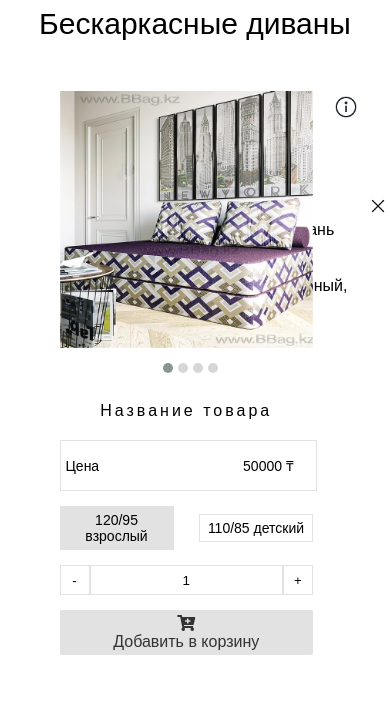
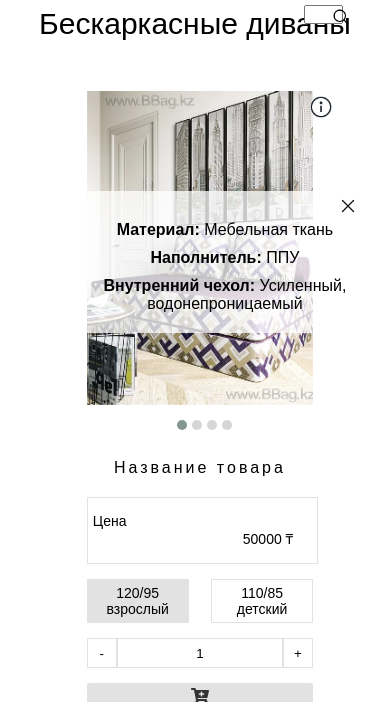
Before and after one commit to chrystik/chrystik.github.io, a plain HTML site: page 7work/sofas.html in a window 390 px wide. Both pictures are taken after a click on the picture 345 px from the left and 179 px from the top of the page. Shown: the part 73-775 px from the top of the page. Drawn offline with nearby package versions, Linux system fonts and the light colour scheme.

Commit message:
added new

```diff
--- a/7work/css/adaptive-beanbags.css
+++ b/7work/css/adaptive-beanbags.css
@@ -1,9 +1,36 @@
 /*КРЕСЛА_МЕШКИ*/
 
-
+@media screen and (max-width: 1199px) {
+	.info-icon, .info-icon-1, .info-icon-2, .info-icon-3, .info-icon-4, .info-icon-5, .info-icon-6, .info-icon-7 {
+		left: 390px;
+	}
+	.popup{
+		top: 130px;
+		width: 333px;
+		padding-top: 20px;
+		padding-bottom: 20px;
+		background-color: rgba(255, 255, 255, 0.75);
+	}
+	.h1{
+		font-size: 30px;
+		font-weight: 200;
+	}
+	.smart-basket__min-icon{
+		width: 40px;
+		height: 40px;
+	}
+	.product__element{
+		width: 40%;
+		padding-left: 10%;
+	}
+	#back-top{
+		top: 90%;
+		left: 95%;
+	}
+}
 
 /*992px - 1200px*/
-@media screen and (max-width: 1200px) {
+@media screen and (max-width: 1023px) {
 	.h1{
 		font-size: 30px;
 		font-weight: 200;
@@ -39,13 +66,25 @@
 	}
 	.product__price{
 		font-size: 14px;
+		width: 96%;
 	}
 	.product__price-number{
 		padding-left: 160px;
 	}
 }
 
-
+@media screen and (max-width: 768px) {
+	.info-icon, .info-icon-1, .info-icon-2, .info-icon-3, .info-icon-4, .info-icon-5, .info-icon-6, .info-icon-7 {
+		left: 270px;
+	}
+	.popup{
+		top: 50px;
+		width: 250px;
+		padding-top: 20px;
+		padding-bottom: 20px;
+		background-color: rgba(255, 255, 255, 0.75);
+	}
+}
 
 /*320px - 576px*/
 @media screen and (max-width: 576px) {
@@ -67,9 +106,10 @@
 	}
 	.product__price{
 		font-size: 14px;
+		width: 95%;
 	}
 	.product__price-number{
-		padding-left: 140px;
+		padding-left: 130px;
 	}
 	.smart-basket__min-icon{
 		width: 30px;
@@ -99,6 +139,17 @@
 	}
 }
 
+
+@media screen and (max-width: 375px) {
+	.product__price{
+		width: 94.5%;
+	}
+	.product__price-number{
+		padding-left: 100px;
+	}
+}
+
+
 @media screen and (max-width: 320px) {
 	.logo{
 		top:2%;
@@ -112,4 +163,13 @@
 		width: 76%;
 		padding-left: 0px;
 	}
+	.product__price{
+		width: 95%;
+	}
+	.product__price-number{
+		padding-left: 110px;
+	}
+	.info-icon, .info-icon-1, .info-icon-2, .info-icon-3, .info-icon-4, .info-icon-5, .info-icon-6, .info-icon-7 {
+		left: 220px;
+	}
 }
--- a/7work/css/adaptive-sofas.css
+++ b/7work/css/adaptive-sofas.css
@@ -1,11 +1,17 @@
 /*ДИВАНЫ*/
 
 
-
-
-
-/*992px - 1200px*/
-@media screen and (max-width: 1200px) {
+@media screen and (max-width: 1199px) {
+	.info-icon, .info-icon-1, .info-icon-2, .info-icon-3, .info-icon-4, .info-icon-5, .info-icon-6, .info-icon-7 {
+		left: 390px;
+	}
+	.popup{
+		top: 130px;
+		width: 333px;
+		padding-top: 20px;
+		padding-bottom: 20px;
+		background-color: rgba(255, 255, 255, 0.75);
+	}
 	.h1{
 		font-size: 30px;
 		font-weight: 200;
@@ -21,6 +27,34 @@
 	#back-top{
 		top: 90%;
 		left: 95%;
+	}
+}
+
+
+/*992px - 1200px*/
+@media screen and (max-width: 1024px) {
+	.h1{
+		font-size: 30px;
+		font-weight: 200;
+	}
+	.smart-basket__min-icon{
+		width: 40px;
+		height: 40px;
+	}
+	.product__element{
+		width: 40%;
+		padding-left: 10%;
+	}
+	#back-top{
+		top: 90%;
+		left: 95%;
+	}
+	.info-icon, .info-icon-1, .info-icon-2, .info-icon-3, .info-icon-4, .info-icon-5, .info-icon-6, .info-icon-7 {
+		left: 375px;
+	}
+	.popup{
+		top: 100px;
+		width: 307.19px;
 	}
 }
 
@@ -47,7 +81,18 @@
 	}
 }
 
-
+@media screen and (max-width: 768px) {
+	.info-icon, .info-icon-1, .info-icon-2, .info-icon-3, .info-icon-4, .info-icon-5, .info-icon-6, .info-icon-7 {
+		left: 280px;
+	}
+	.popup{
+		top: 100px;
+		width: 268.8px;
+	}
+	.product__img{
+		height: 327px;
+	}
+}
 
 /*320px - 576px*/
 @media screen and (max-width: 576px) {
@@ -69,13 +114,13 @@
 	.product__element{
 		margin-top: 50px;
 		width: 70%;
-		padding-left: 5%;
+		padding-left: 12%;
 	}
 	.product__price{
 		font-size: 14px;
 	}
 	.product__price-number{
-		padding-left: 140px;
+		padding-left: 130px;
 	}
 	.smart-basket__min-icon{
 		width: 30px;
@@ -105,6 +150,40 @@
 	}
 }
 
+@media screen and (max-width: 425px){
+	.product__img{
+		height: 314px;
+	}
+	.popup{
+		top: 100px;
+		width: 276.25px;
+	}
+	.product__price-number{
+		padding-left: 150px;
+	}
+	.info-icon, .info-icon-1, .info-icon-2, .info-icon-3, .info-icon-4, .info-icon-5, .info-icon-6, .info-icon-7 {
+		left: 270px;
+	}
+}
+
+@media screen and (max-width: 375px) {
+	.product__price{
+		width: 94.5%;
+	}
+	.product__price-number{
+		padding-left: 120px;
+	}
+	.info-icon, .info-icon-1, .info-icon-2, .info-icon-3, .info-icon-4, .info-icon-5, .info-icon-6, .info-icon-7 {
+		left: 240px;
+	}
+	.popup{
+		width: 243.75px;
+	}
+	.product__img{
+		height: 304px;
+	}
+}
+
 @media screen and (max-width: 320px) {
 	.logo{
 		top:2%;
@@ -122,4 +201,16 @@
 		width: 76%;
 		padding-left: 0px;
 	}
+	.product__price{
+		width: 95%;
+	}
+	.product__price-number{
+		padding-left: 110px;
+	}
+	.info-icon, .info-icon-1, .info-icon-2, .info-icon-3, .info-icon-4, .info-icon-5, .info-icon-6, .info-icon-7 {
+		left: 220px;
+	}
+	.popup{
+		width: 243.19px;
+	}
 }
--- a/7work/css/beanbags_pagestyle.css
+++ b/7work/css/beanbags_pagestyle.css
@@ -7,18 +7,50 @@
 }
 
 .logo{
-  width: 100px;
+  width: 200px;
   height: 90px;
   position: absolute;
-  top: 7%;
+  top: 2%;
   left: 2%;
   z-index: 1;
+  transition: 0.5s;
 }
 .logo:hover{
-  width: 110px;
+  width: 210px;
   cursor: pointer;
+  transition: 0.5s;
 }
-
+.search{
+  width: 10%;
+  position: absolute;
+  top: 7%;
+  right: 12%;
+}
+.field{
+  position: relative;
+  padding-left: 5px;
+}
+.submit{
+  width: 20px;
+  height: 20px;
+  border-radius: 0%;
+  border: none;
+  background-image: url(../img/search.png);
+  background-position: center;
+  background-repeat: no-repeat;
+  background-size: 100%;
+  background-color: transparent;
+  position: absolute;
+  right: -20%;
+  top: 21px;
+  transition: 0.5s;
+}
+.submit:hover{
+  width: 21px;
+  height: 21px;
+  transition: 0.5s;
+  top: 20px;
+}
 .header {
   text-align: center;
   margin-top: 50px;
--- a/7work/css/sofas_pagestyle.css
+++ b/7work/css/sofas_pagestyle.css
@@ -15,16 +15,49 @@
 }
 
 .logo{
-  width: 100px;
+  width: 200px;
   height: 90px;
   position: absolute;
-  top: 7%;
+  top: 2%;
   left: 2%;
   z-index: 1;
+  transition: 0.5s;
 }
 .logo:hover{
-  width: 110px;
+  width: 210px;
   cursor: pointer;
+  transition: 0.5s;
+}
+.search{
+  width: 10%;
+  position: absolute;
+  top: 7%;
+  right: 12%;
+}
+.field{
+  position: relative;
+  padding-left: 5px;
+}
+.submit{
+  width: 20px;
+  height: 20px;
+  border-radius: 0%;
+  border: none;
+  background-image: url(../img/search.png);
+  background-position: center;
+  background-repeat: no-repeat;
+  background-size: 100%;
+  background-color: transparent;
+  position: absolute;
+  right: -20%;
+  top: 21px;
+  transition: 0.5s;
+}
+.submit:hover{
+  width: 21px;
+  height: 21px;
+  transition: 0.5s;
+  top: 20px;
 }
 
 .product {
@@ -60,6 +93,7 @@
   display: block;
   position: absolute;
   top: 100px;
+  z-index: 100;
   width: 333px;
   padding-top: 20px;
   padding-bottom: 20px;
--- a/7work/js/js.js
+++ b/7work/js/js.js
@@ -207,3 +207,6 @@ $(document).ready(function(){
   	items:1
   });
 });
+
+
+/*search*/
--- a/7work/sofas.html
+++ b/7work/sofas.html
@@ -29,6 +29,12 @@
 
 	<header class="header">
 		<p class="h1">Бескаркасные диваны</p>
+		<div class="search">
+			<form>
+			  <input class="field" type="search">
+			  <input class="submit" type="submit" value="">
+			</form>
+		</div>
 		<div class="header__basket-min">
 
 		</div>
```
Also changed, not shown: 7work/beanbags.html (+6 -0 lines), 7work/index.html (+3 -3 lines), 7work/img/search.png (added).
